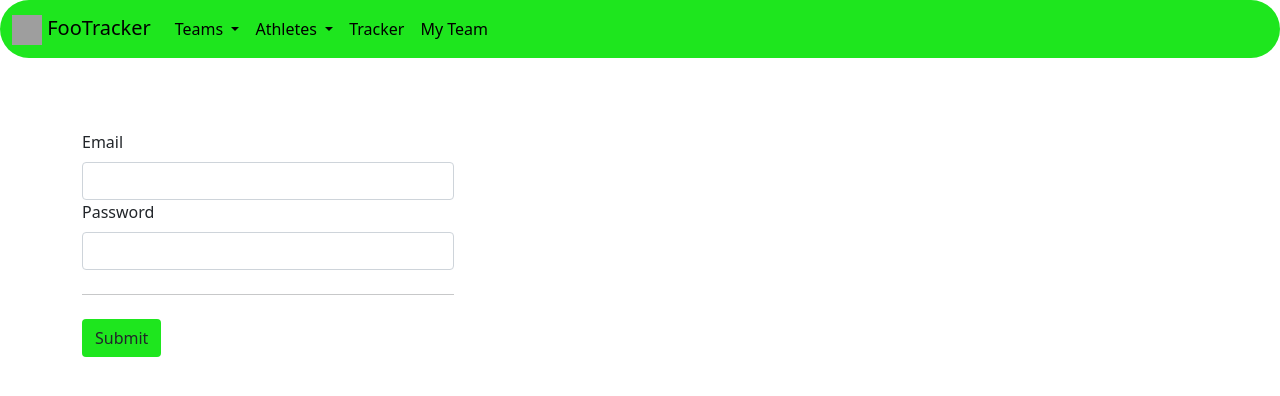
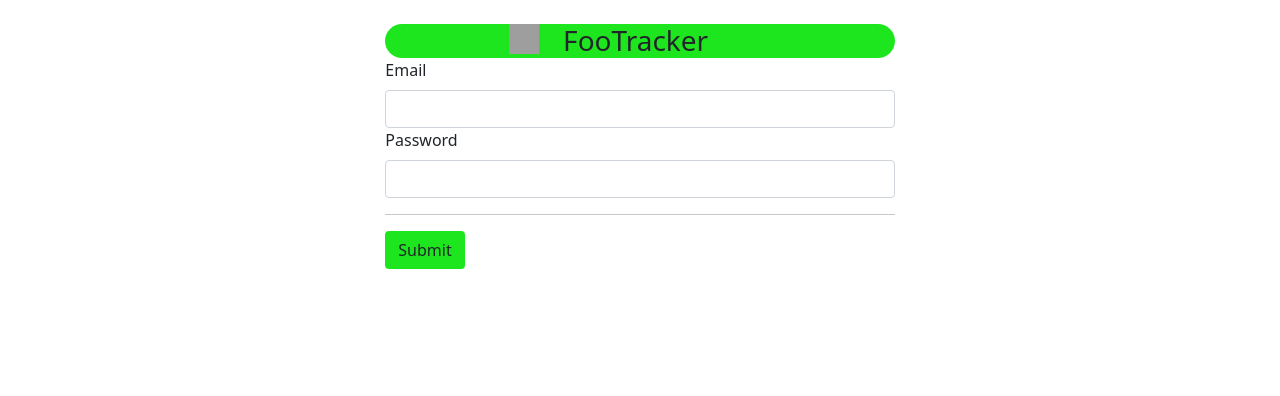
Before and after one commit to paulobueno/point-tracker, a Django app: page / in a window 1280 px wide. Shown: the top 396 px of the page. Run offline with Django 4.2, Linux system fonts and the light colour scheme; some libraries are stand-ins or nearby versions; grey boxes are pictures that could not be loaded.

Commit message:
added login required and page

```diff
--- a/tracker/templates/login.html
+++ b/tracker/templates/login.html
@@ -1,17 +1,86 @@
-{% extends 'main.html' %}
-{% block content %}
-<div class="container">
-    <form action="#" method="post">
+<!doctype html>
+<html lang="en">
+<head>
+    {% load static %}
+    <meta charset="utf-8">
+    <title>FooTracker</title>
+    <script type="text/javascript" src="{% static '/js/bootstrap.js' %}"></script>
+    <link href="{% static '/css/bootstrap.css' %}" rel="stylesheet">
+    <link rel="icon"
+          href="{% static '/alien.png' %}">
+
+    <style>
+      .bd-placeholder-img {
+        font-size: 1.125rem;
+        text-anchor: middle;
+        -webkit-user-select: none;
+        -moz-user-select: none;
+        user-select: none;
+      }
+
+      @media (min-width: 768px) {
+        .bd-placeholder-img-lg {
+          font-size: 3.5rem;
+        }
+      }
+
+      .bi {
+        vertical-align: -.125em;
+        fill: currentColor;
+      }
+
+      .nav-scroller {
+        position: relative;
+        z-index: 2;
+        height: 2.75rem;
+        overflow-y: hidden;
+      }
+
+      .nav-scroller .nav {
+        display: flex;
+        flex-wrap: nowrap;
+        padding-bottom: 1rem;
+        margin-top: -1px;
+        overflow-x: auto;
+        text-align: center;
+        white-space: nowrap;
+        -webkit-overflow-scrolling: touch;
+      }
+
+    .navbar-foo {background:rgba(30,230,30,1);}
+    .navbar-foo .navbar-brand {color: black;}
+    .navbar-foo .navbar-nav .nav-link {color: rgba(0,0,0,1);}
+
+
+
+
+    </style>
+</head>
+<body>
+<br>
+<div class="container col-xl-5">
+    <nav class="navbar-foo rounded-pill">
+        <div class="row">
+            <div class="col-4">
+                <img class="float-end" width="30" height="30"
+                     src="https://uploads-ssl.webflow.com/639bcb5db0b7734d255d6db9/639bee7d19d6f2ae30b3440d_2194593.png">
+            </div>
+            <div class="col-4">
+                <span class="h3 align-bottom">FooTracker</span>
+            </div>
+        </div>
+    </nav>
+    <form method="post">
         {% csrf_token %}
-        <div class="col-sm-4">
+        <div>
             <div>
                 <label class="form-label">Email</label>
             </div>
             <div class="col">
-                <input id="email-input" name="email-input" class="form-control" type="email">
+                <input id="email-input" name="email-input" class="form-control" type="text">
             </div>
         </div>
-        <div class="col-sm-4">
+        <div>
             <div>
                 <label class="form-label">Password</label>
             </div>
@@ -19,8 +88,9 @@
                 <input id="password-input" name="password-input" class="form-control" type="password">
             </div>
         </div>
-        <hr class="my-4 col-sm-4">
+        <hr>
         <input class="w-20 btn navbar-foo" type="submit" value="Submit">
     </form>
 </div>
-{% endblock %}
+</body>
+</html>
--- a/tracker/templates/main.html
+++ b/tracker/templates/main.html
@@ -100,7 +100,6 @@
         </div>
     </div>
 </nav>
-<br><br><br>
 
 
 {% block content %}
--- a/tracker/urls.py
+++ b/tracker/urls.py
@@ -9,6 +9,7 @@ urlpatterns = [
     path('athlete_register', views.athlete_register),
     path('athletes', views.athletes),
     path('', views.login_view, name='index'),
+    path('login', views.login_view, name='login'),
     path('team/heatmap_transition/<uuid:team_external_id>',
          views.heatmap_transitions_data,
          name='heatmap_transition'),
--- a/tracker/views.py
+++ b/tracker/views.py
@@ -1,6 +1,7 @@
 import uuid
 from statistics import mean
 
+from django.contrib.auth.decorators import login_required
 from django.db import transaction
 from django.http import HttpResponse, JsonResponse
 from django.shortcuts import get_object_or_404, render, redirect
@@ -15,6 +16,7 @@ def index(request):
     return render(request, 'index.html', context)
 
 
+@login_required
 def athlete_register(request):
     form_msg = ""
     if request.method == 'POST':
@@ -29,6 +31,7 @@ def athlete_register(request):
     return render(request, 'athlete_register.html', context)
 
 
+@login_required
 def team_register(request):
     form_msg = ""
     if request.method == 'POST':
@@ -43,6 +46,7 @@ def team_register(request):
     return render(request, 'team_register.html', context)
 
 
+@login_required
 def track(request):
     context = {"teams": Team.objects.all(),
                "points": Point.objects.all(),
@@ -113,6 +117,7 @@ def track(request):
     return render(request, 'track.html', context)
 
 
+@login_required
 def team_page(request, team_id):
     team = get_object_or_404(Team, pk=team_id)
     jumps = Jump.objects.filter(team__pk=team_id)
@@ -120,11 +125,13 @@ def team_page(request, team_id):
                                          'jumps': jumps})
 
 
+@login_required
 def teams(request):
     teams_insts = Team.objects.all()
     return render(request, 'teams.html', {'teams': teams_insts})
 
 
+@login_required
 def athletes(request):
     athletes_insts = TeamMember.objects.all()
     return render(request, 'athletes.html', {'athletes': athletes_insts})
@@ -141,6 +148,7 @@ def login_view(request):
     return render(request, 'login.html')
 
 
+@login_required
 def heatmap_transitions_data(_, team_external_id):
     team = Team.objects.get(external_id=team_external_id)
     jumps = Jump.objects.filter(team=team)
@@ -155,6 +163,7 @@ def heatmap_transitions_data(_, team_external_id):
     return JsonResponse(data, safe=False)
 
 
+@login_required
 def heatmap_transitions_comparison_data(_, team_external_id):
     team = Team.objects.get(external_id=team_external_id)
     team_jumps = Jump.objects.filter(team=team)
@@ -184,12 +193,13 @@ def heatmap_transitions_comparison_data(_, team_external_id):
                 start, end = team_transition.split('-')
                 row_json = {'start': start,
                             'end': end,
-                            'duration': team_data[team_transition]-other_teams_data[team_transition]}
+                            'duration': team_data[team_transition] - other_teams_data[team_transition]}
                 data.append(row_json)
     data = sorted(data, key=lambda d: (d['start'], d['end']), reverse=True)
     return JsonResponse(data, safe=False)
 
 
+@login_required
 def team_jumps(request, team_external_id):
     team = Team.objects.get(external_id=team_external_id)
     jumps = Jump.objects.filter(team=team)
@@ -199,5 +209,6 @@ def team_jumps(request, team_external_id):
                                          'transitions': transitions})
 
 
+@login_required
 def team_jump(request, team_id, jump_id):
     return HttpResponse(team_id + jump_id)
```
Also changed, not shown: point_tracker/settings.py (+2 -5 lines).
